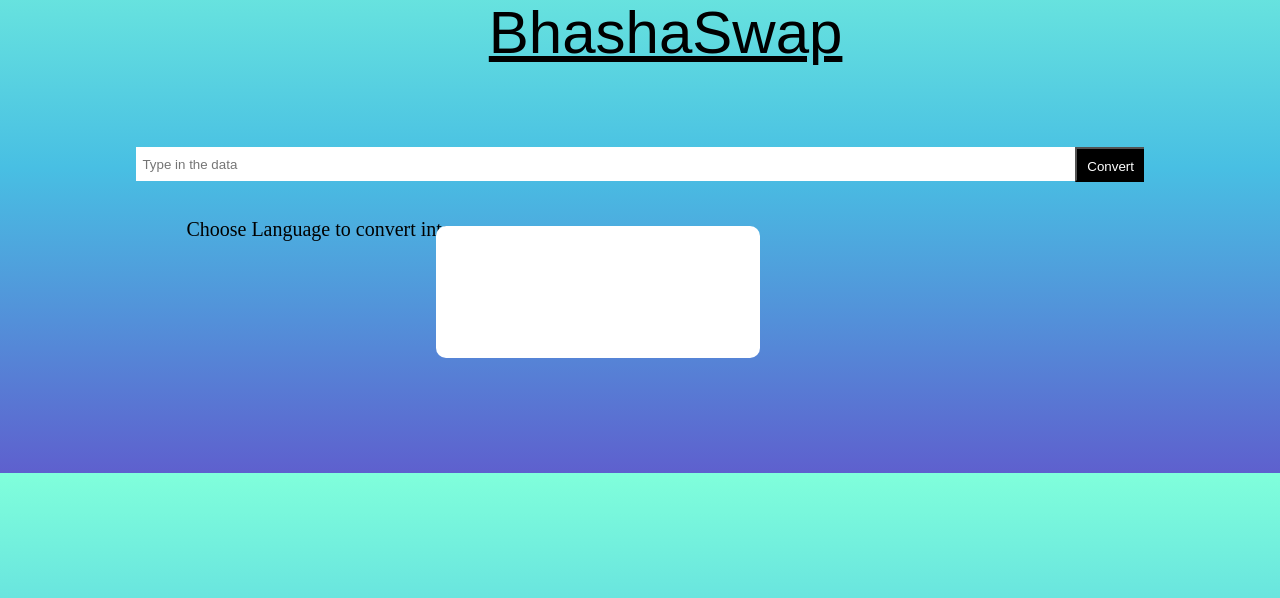
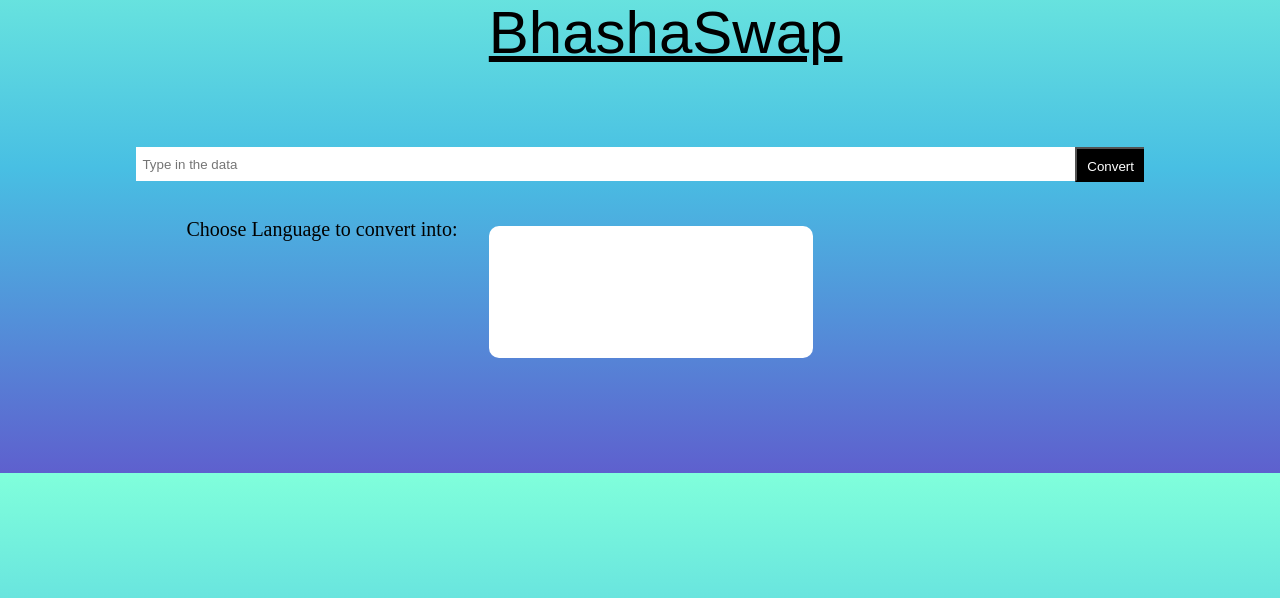
Before and after one commit to annant2005/GOV-Site-Translator, a PHP site: page /translate.html in a window 1280 px wide. Shown: the part 138-736 px from the top of the page. Run offline with PHP 8.4, Linux system fonts and the light colour scheme.

Commit message:
Update custom.css

```diff
--- a/css/custom.css
+++ b/css/custom.css
@@ -81,7 +81,7 @@
 .goog-te-gadget .goog-te-combo {
     margin: 4px 0;
     height: 40px;
-    left: 25rem;
+    left: 45%;
     position: relative;
     border-radius: 20px;
     align-items: center;
@@ -100,7 +100,7 @@
     position: relative;
     align-self: center;
     display: flex;
-    left: 300px;
+    left: 35%;
     top: 21px;
     border-radius: 10px;
     overflow: auto;
```
